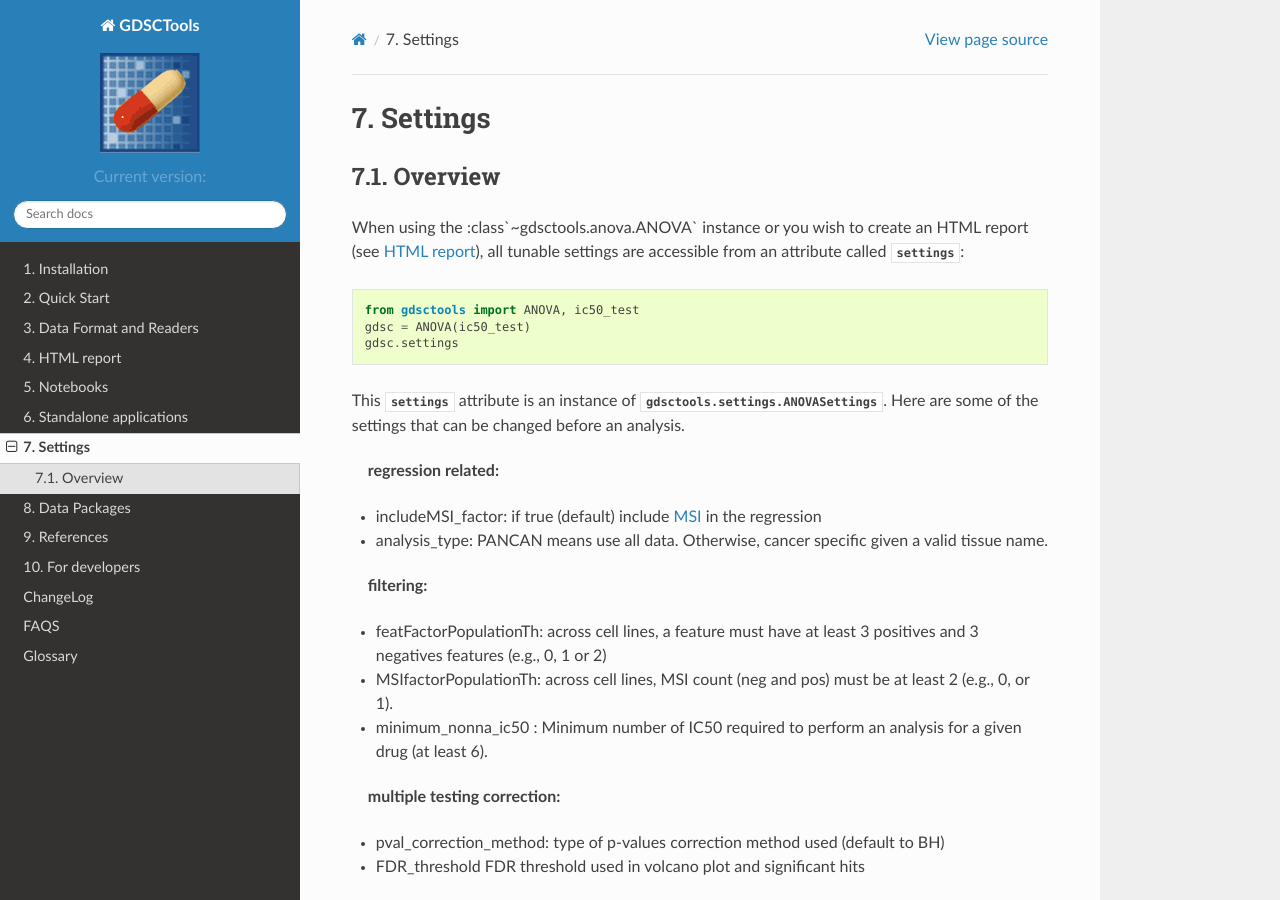
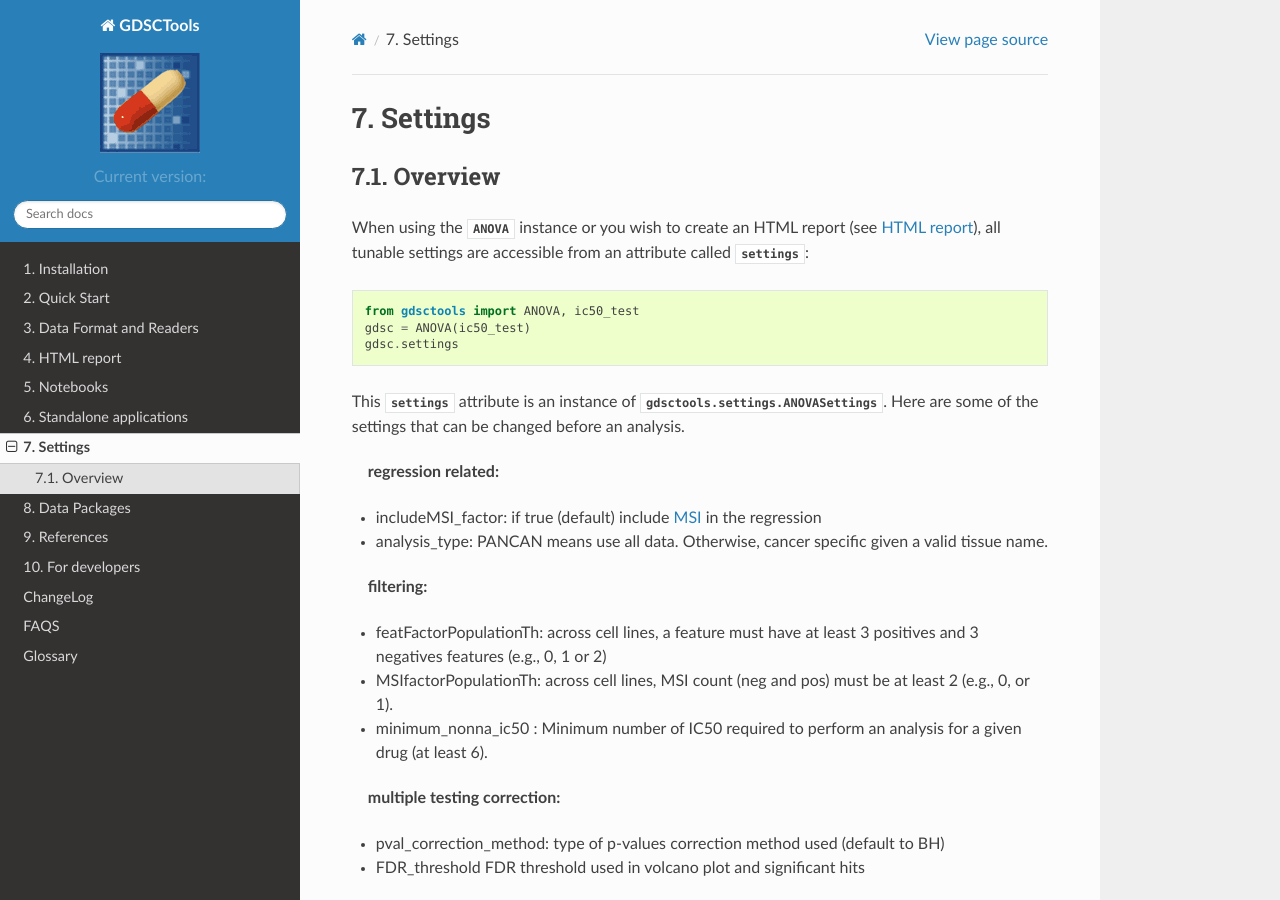
Before and after one commit to CancerRxGene/gdsctools, a Sphinx documentation site: the page built from doc/source/settings.rst, in a window 1280 px wide and 900 px high. Built offline with Sphinx 7.4.7 and the Read the Docs theme 2.0.0, drawn with Linux system fonts in a browser that asks for light colours; formulas are drawn with MathJax 3; the version number could not be read and is left out.

Commit message:
fix typos.

```diff
--- a/doc/source/quickstart.rst
+++ b/doc/source/quickstart.rst
@@ -151,6 +151,7 @@ Russian dolls.
 
 .. image:: layout1.png
 
+
 The computational time is therefore increasing with the number of drugs and
 features. Let us now perform the analysis for the 3 different cases.
 
--- a/doc/source/settings.rst
+++ b/doc/source/settings.rst
@@ -6,7 +6,7 @@ Settings
 Overview
 -----------
 
-When using the :class`~gdsctools.anova.ANOVA` instance or you wish to create an
+When using the :class:`~gdsctools.anova.ANOVA` instance or you wish to create an
 HTML report (see :ref:`html`), all tunable settings are accessible from an
 attribute called :attr:`settings`::
 
```
